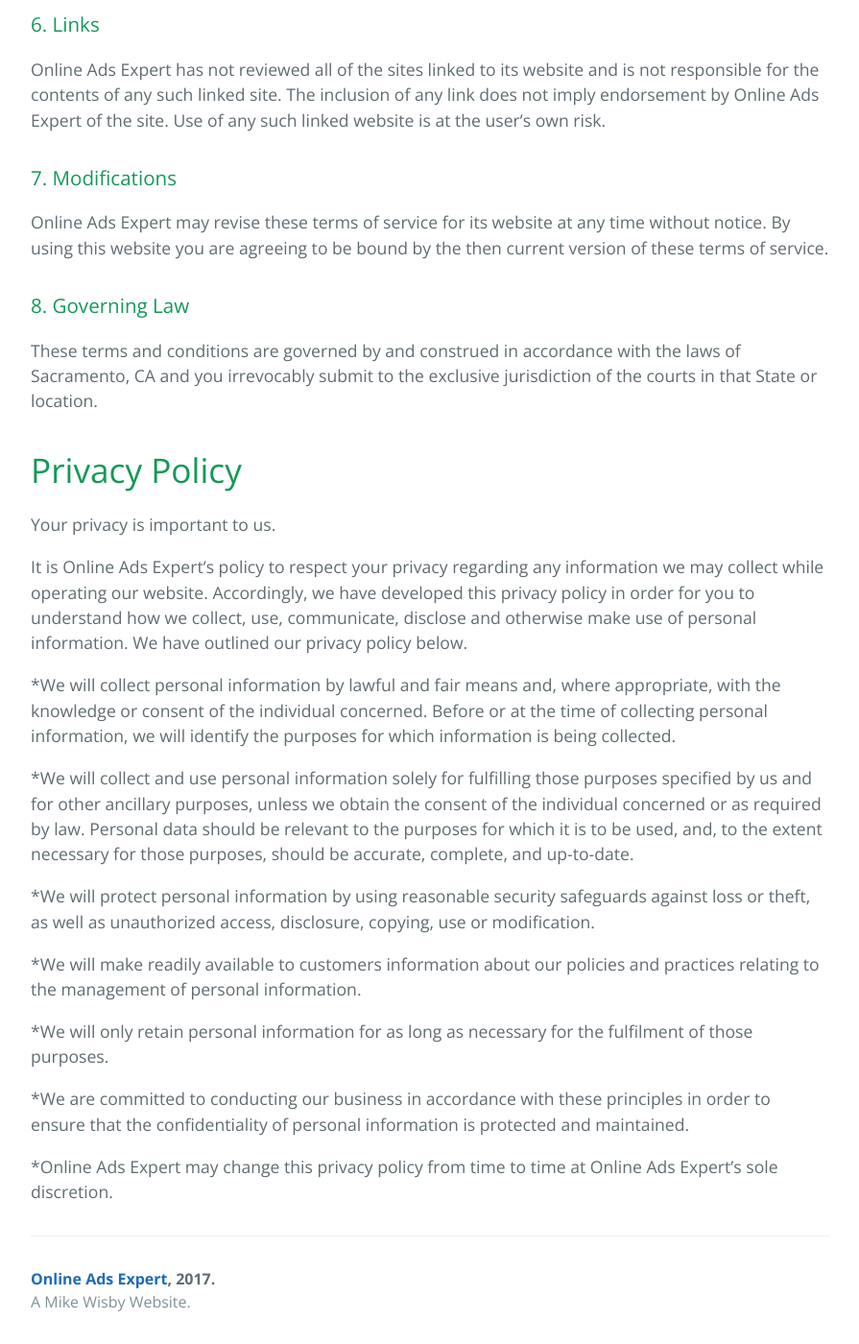
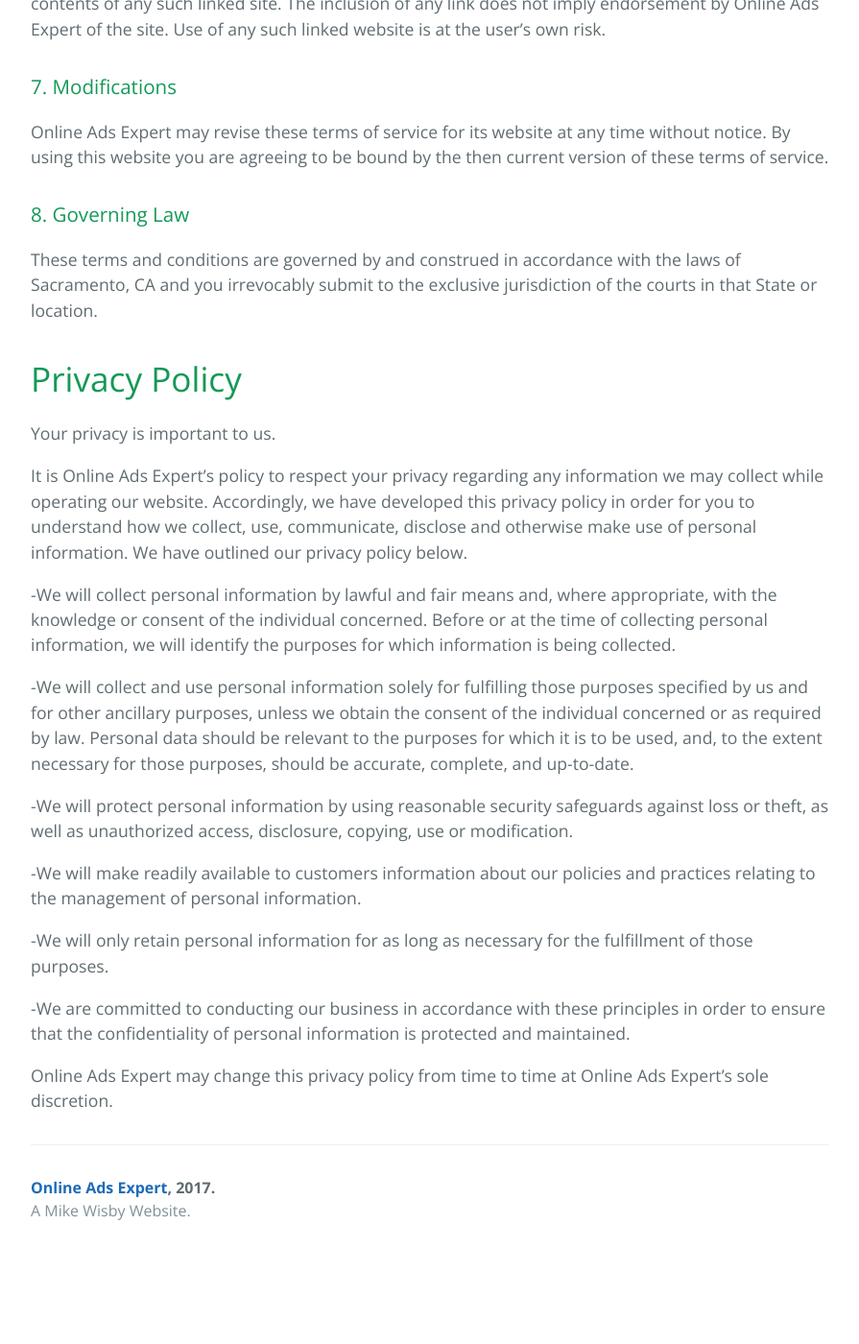
Before and after one commit to mikewisby/onlineadsexpert.github.io, a Jekyll site: the page built from terms.md, in a window 1280 px wide and 1400 px high, scrolled down 1907 px. Shown: the whole window at 96% size, without its empty margins (192-1087 px from the left). Built offline with Jekyll 4.4.1, drawn with Linux system fonts in a browser that asks for light colours; after the commit the page ends 3212 px from its top, so only the background shows below that.

Commit message:
monnightly4

```diff
--- a/_includes/page-header.html
+++ b/_includes/page-header.html
@@ -1,5 +1,5 @@
 <section class="page-header">
-<a href="http://onlineadsexpert.com"><img width="30%" src="https://s3-us-west-1.amazonaws.com/onlineadsexpert/oae_logo.png"></a>
+<a href="http://onlineadsexpert.com"><img width="200px" src="https://s3-us-west-1.amazonaws.com/onlineadsexpert/oae_logo.png"></a>
 <br><br><a href="{{ site.url }}/blog" class="btn">Blog</a>
 <a href="{{ site.url }}/pricing" class="btn">Pricing</a>
 <a href="{{ site.url }}/services" class="btn">Services</a>
--- a/terms.md
+++ b/terms.md
@@ -50,18 +50,18 @@
 
 It is Online Ads Expert's policy to respect your privacy regarding any information we may collect while operating our website. Accordingly, we have developed this privacy policy in order for you to understand how we collect, use, communicate, disclose and otherwise make use of personal information. We have outlined our privacy policy below.
 
-*We will collect personal information by lawful and fair means and, where appropriate, with the knowledge or consent of the individual concerned.
+-We will collect personal information by lawful and fair means and, where appropriate, with the knowledge or consent of the individual concerned.
 Before or at the time of collecting personal information, we will identify the purposes for which information is being collected.
 
-*We will collect and use personal information solely for fulfilling those purposes specified by us and for other ancillary purposes, unless we obtain the consent of the individual concerned or as required by law.
+-We will collect and use personal information solely for fulfilling those purposes specified by us and for other ancillary purposes, unless we obtain the consent of the individual concerned or as required by law.
 Personal data should be relevant to the purposes for which it is to be used, and, to the extent necessary for those purposes, should be accurate, complete, and up-to-date.
 
-*We will protect personal information by using reasonable security safeguards against loss or theft, as well as unauthorized access, disclosure, copying, use or modification.
+-We will protect personal information by using reasonable security safeguards against loss or theft, as well as unauthorized access, disclosure, copying, use or modification.
 
-*We will make readily available to customers information about our policies and practices relating to the management of personal information.
+-We will make readily available to customers information about our policies and practices relating to the management of personal information.
 
-*We will only retain personal information for as long as necessary for the fulfilment of those purposes.
+-We will only retain personal information for as long as necessary for the fulfillment of those purposes.
 
-*We are committed to conducting our business in accordance with these principles in order to ensure that the confidentiality of personal information is protected and maintained.
+-We are committed to conducting our business in accordance with these principles in order to ensure that the confidentiality of personal information is protected and maintained.
 
-*Online Ads Expert may change this privacy policy from time to time at Online Ads Expert's sole discretion.
+Online Ads Expert may change this privacy policy from time to time at Online Ads Expert's sole discretion.
```
